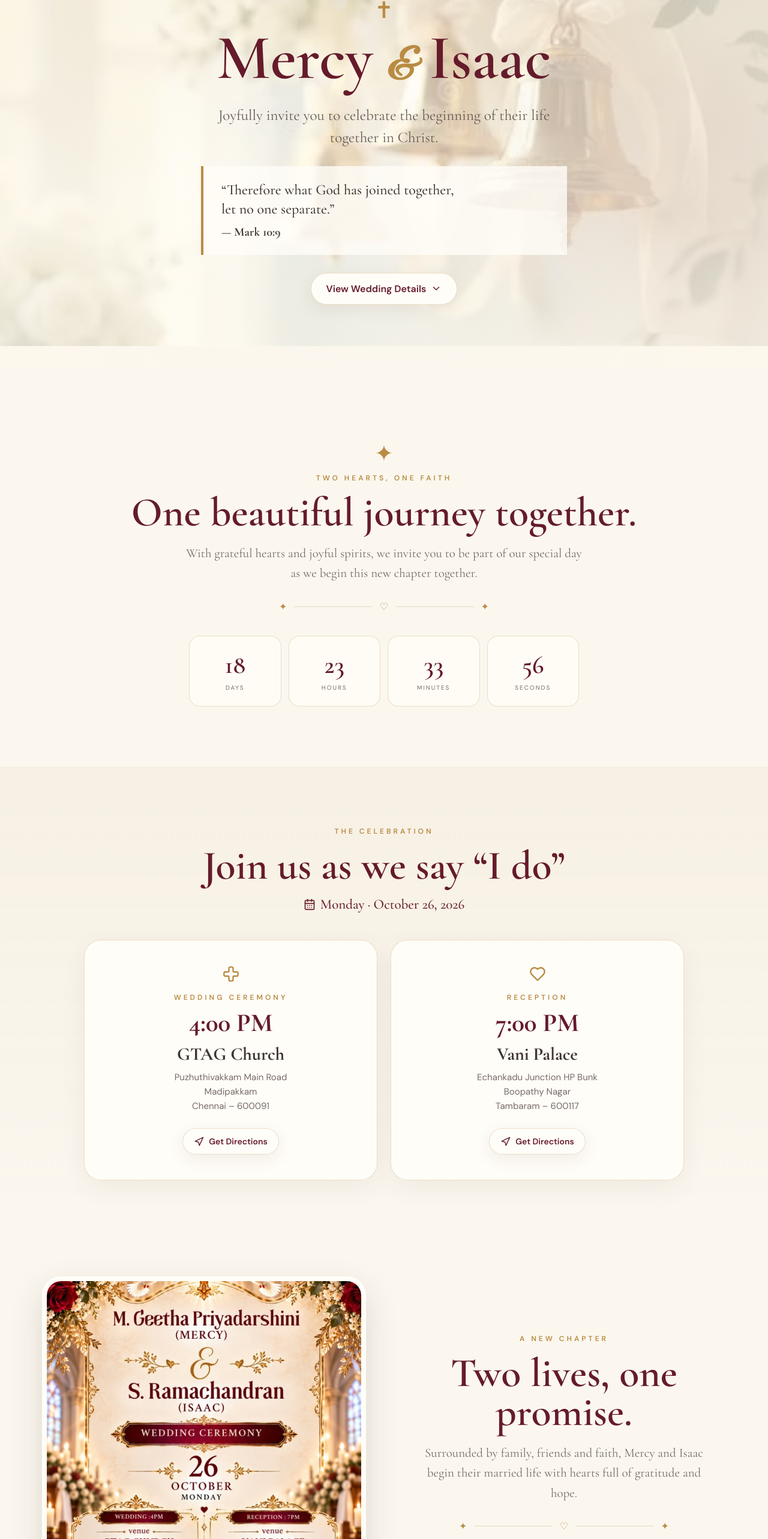
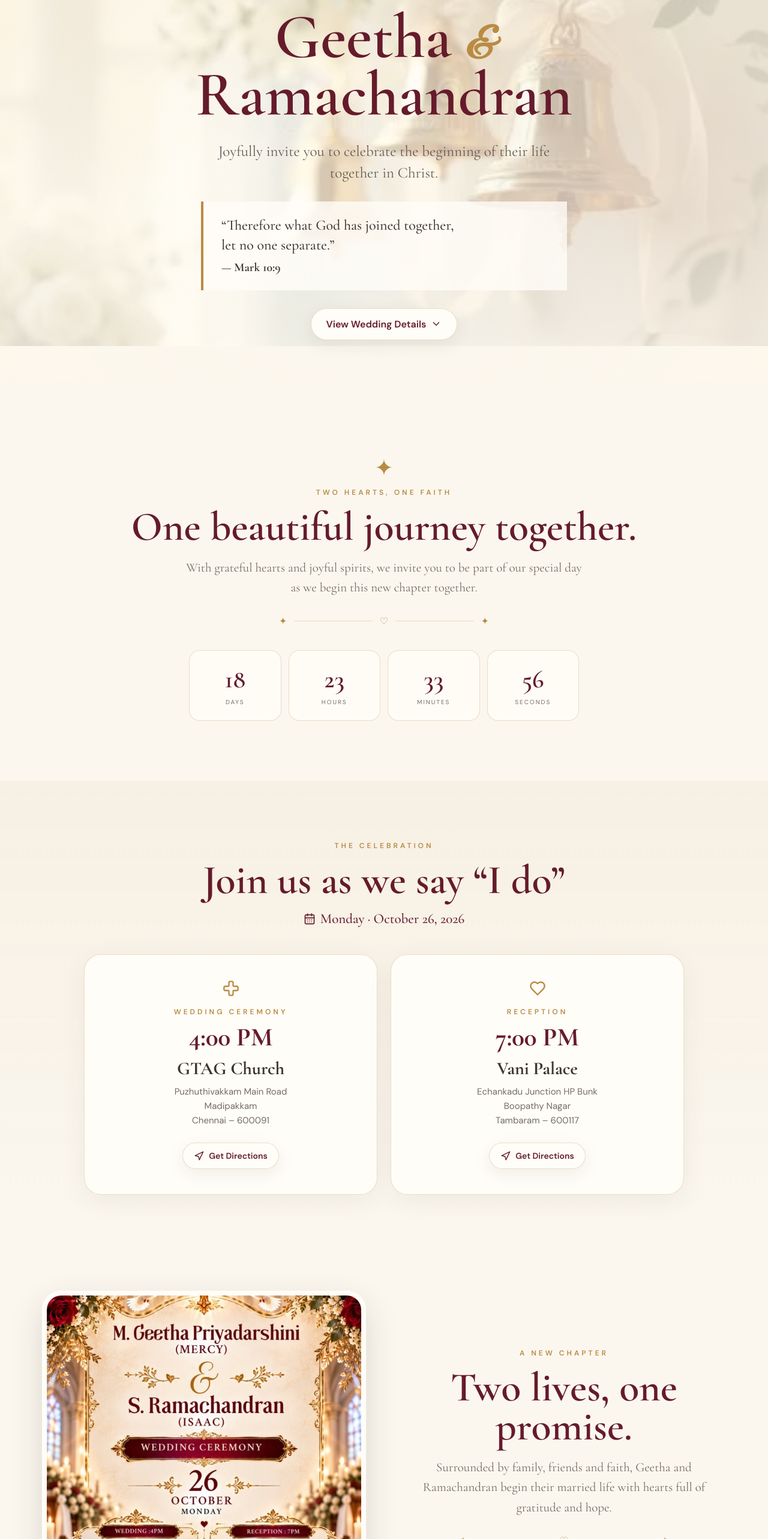
Before and after one commit to Jansyp/mercy-isaac-wedding-template, a React (Vite) app: page / in a window 1280 px wide. Shown: the part 223-2789 px from the top of the page at 60% size. Built offline with nearby package versions, Linux system fonts and the light colour scheme.

Commit message:
Update wedding invitation details for Geetha & Ramachandran
- Changed the names in the index.html and main.jsx files to reflect the correct couple.
- Updated the wedding invitation artwork alt text and related descriptions to match the new names.

```diff
--- a/src/main.jsx
+++ b/src/main.jsx
@@ -60,7 +60,7 @@
           <div className="hero-content">
             <div className="small-caps">WITH GOD'S GRACE & THE BLESSING OF OUR FAMILIES</div>
             <div className="cross-mark">✝</div>
-            <h1>Mercy <em>&</em> Isaac</h1>
+            <h1>Geetha <em>&</em> Ramachandran</h1>
             <p className="subtitle">Joyfully invite you to celebrate the beginning of their life together in Christ.</p>
             <blockquote>
               “Therefore what God has joined together,<br />
@@ -108,12 +108,12 @@
 
         <section id="story" className="photo-story">
           <div className="story-image">
-            <img src={`${import.meta.env.BASE_URL}invitation-reference.jpg`} alt="Mercy and Isaac wedding invitation artwork" />
+            <img src={`${import.meta.env.BASE_URL}invitation-reference.jpg`} alt="Geetha and Ramachandran wedding invitation artwork" />
           </div>
           <div className="story-copy">
             <div className="small-caps">A NEW CHAPTER</div>
             <h2>Two lives, one promise.</h2>
-            <p>Surrounded by family, friends and faith, Mercy and Isaac begin their married life with hearts full of gratitude and hope.</p>
+            <p>Surrounded by family, friends and faith, Geetha and Ramachandran begin their married life with hearts full of gratitude and hope.</p>
             <FloralDivider />
             <p className="script">“Where there is love, there is a beautiful beginning.”</p>
           </div>
@@ -126,12 +126,12 @@
             <div className="family-card">
               <span>Bride</span>
               <h3>M. Geetha Priyadarshini</h3>
-              <p>“Mercy”</p>
+              <p>“Geetha”</p>
             </div>
             <div className="family-card">
               <span>Groom</span>
               <h3>S. Ramachandran</h3>
-              <p>“Isaac”</p>
+              <p>“Ramachandran”</p>
             </div>
           </div>
         </section>
```
Also changed, not shown: 3 other files (tests, documents, lock files or other folders).
